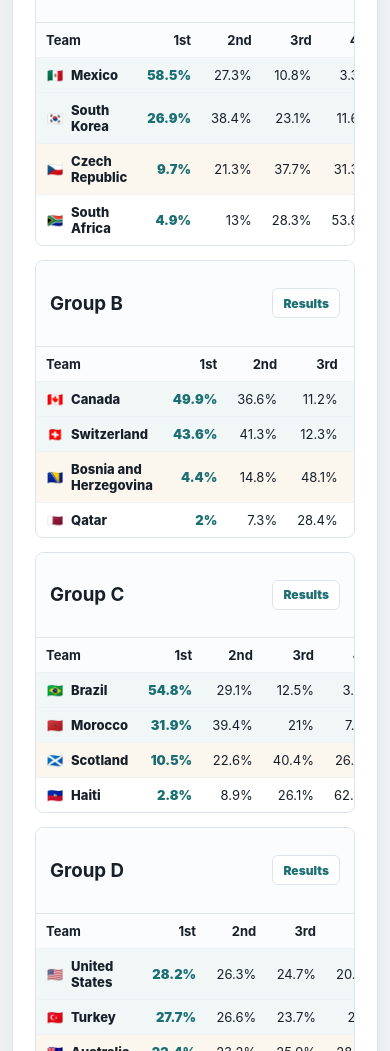
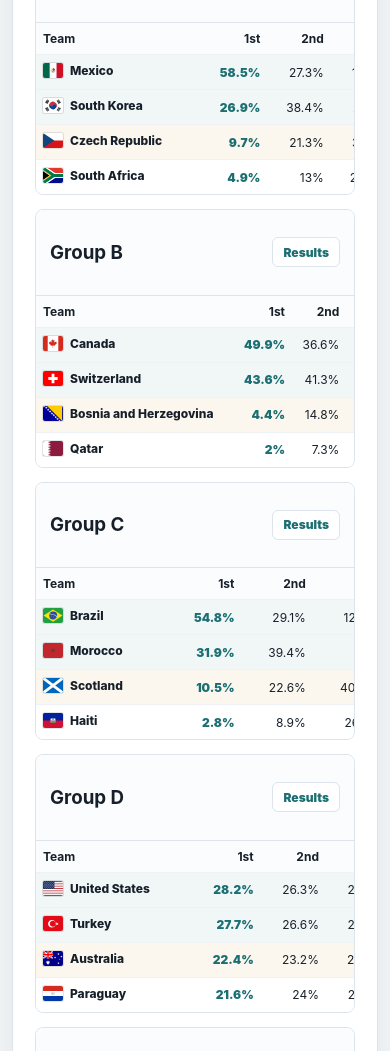
Before and after one commit to chalau2002/wc2026-prediction, a plain HTML site: page docs/index.html in a window 390 px wide. Shown: the part 949-2000 px from the top of the page. Drawn offline with nearby package versions, Linux system fonts and the light colour scheme.

Commit message:
fixed UI bugs

```diff
--- a/docs/app.js
+++ b/docs/app.js
@@ -20,56 +20,71 @@ let dashboardData;
 let rankingSort = { key: "p_champion", direction: "desc" };
 let selectedTeamName = null;
 
-const teamFlags = {
-  Algeria: "🇩🇿",
-  Argentina: "🇦🇷",
-  Australia: "🇦🇺",
-  Austria: "🇦🇹",
-  Belgium: "🇧🇪",
-  "Bosnia and Herzegovina": "🇧🇦",
-  Brazil: "🇧🇷",
-  Canada: "🇨🇦",
-  "Cape Verde": "🇨🇻",
-  Colombia: "🇨🇴",
-  Croatia: "🇭🇷",
-  Curaçao: "🇨🇼",
-  "Czech Republic": "🇨🇿",
-  "DR Congo": "🇨🇩",
-  Ecuador: "🇪🇨",
-  Egypt: "🇪🇬",
-  England: "\u{1F3F4}\u{E0067}\u{E0062}\u{E0065}\u{E006E}\u{E0067}\u{E007F}",
-  France: "🇫🇷",
-  Germany: "🇩🇪",
-  Ghana: "🇬🇭",
-  Haiti: "🇭🇹",
-  Iran: "🇮🇷",
-  Iraq: "🇮🇶",
-  "Ivory Coast": "🇨🇮",
-  Japan: "🇯🇵",
-  Jordan: "🇯🇴",
-  Mexico: "🇲🇽",
-  Morocco: "🇲🇦",
-  Netherlands: "🇳🇱",
-  "New Zealand": "🇳🇿",
-  Norway: "🇳🇴",
-  Panama: "🇵🇦",
-  Paraguay: "🇵🇾",
-  Portugal: "🇵🇹",
-  Qatar: "🇶🇦",
-  "Saudi Arabia": "🇸🇦",
-  Scotland: "\u{1F3F4}\u{E0067}\u{E0062}\u{E0073}\u{E0063}\u{E0074}\u{E007F}",
-  Senegal: "🇸🇳",
-  "South Africa": "🇿🇦",
-  "South Korea": "🇰🇷",
-  Spain: "🇪🇸",
-  Sweden: "🇸🇪",
-  Switzerland: "🇨🇭",
-  Tunisia: "🇹🇳",
-  Turkey: "🇹🇷",
-  "United States": "🇺🇸",
-  Uruguay: "🇺🇾",
-  Uzbekistan: "🇺🇿",
+const teamFlagCodes = {
+  Algeria: "dz",
+  Argentina: "ar",
+  Australia: "au",
+  Austria: "at",
+  Belgium: "be",
+  "Bosnia and Herzegovina": "ba",
+  Brazil: "br",
+  Canada: "ca",
+  "Cape Verde": "cv",
+  Colombia: "co",
+  Croatia: "hr",
+  "Cura\u00e7ao": "cw",
+  "Czech Republic": "cz",
+  "DR Congo": "cd",
+  Ecuador: "ec",
+  Egypt: "eg",
+  England: "gb-eng",
+  France: "fr",
+  Germany: "de",
+  Ghana: "gh",
+  Haiti: "ht",
+  Iran: "ir",
+  Iraq: "iq",
+  "Ivory Coast": "ci",
+  Japan: "jp",
+  Jordan: "jo",
+  Mexico: "mx",
+  Morocco: "ma",
+  Netherlands: "nl",
+  "New Zealand": "nz",
+  Norway: "no",
+  Panama: "pa",
+  Paraguay: "py",
+  Portugal: "pt",
+  Qatar: "qa",
+  "Saudi Arabia": "sa",
+  Scotland: "gb-sct",
+  Senegal: "sn",
+  "South Africa": "za",
+  "South Korea": "kr",
+  Spain: "es",
+  Sweden: "se",
+  Switzerland: "ch",
+  Tunisia: "tn",
+  Turkey: "tr",
+  "United States": "us",
+  Uruguay: "uy",
+  Uzbekistan: "uz",
 };
+
+function flagMarkup(team) {
+  const code = teamFlagCodes[team];
+  if (!code) return `<span class="flag flag-placeholder" aria-hidden="true"></span>`;
+  return `
+    <img
+      class="flag"
+      src="https://cdn.jsdelivr.net/gh/lipis/flag-icons/flags/4x3/${code}.svg"
+      alt=""
+      loading="lazy"
+      decoding="async"
+      aria-hidden="true"
+    >
+  `;
+}
 
 function pct(value) {
   return `${Math.round(Number(value) * 1000) / 10}%`;
@@ -88,7 +103,7 @@ function defaultTeamName(data) {
 }
 
 function teamLabel(team) {
-  return `<span class="team-name"><span class="flag" aria-hidden="true">${teamFlags[team] || "🏳️"}</span><span>${team}</span></span>`;
+  return `<span class="team-name">${flagMarkup(team)}<span>${team}</span></span>`;
 }
 
 function metricValue(team, key) {
@@ -464,7 +479,7 @@ function applyDashboardData(nextData) {
   select.innerHTML = dashboardData.teams
     .slice()
     .sort((a, b) => a.team.localeCompare(b.team))
-    .map((team) => `<option value="${team.team}">${teamFlags[team.team] || "🏳️"} ${team.team}</option>`)
+    .map((team) => `<option value="${team.team}">${team.team}</option>`)
     .join("");
   const nextTeam = selectedTeamName && dashboardData.teams.some((team) => team.team === selectedTeamName)
     ? selectedTeamName
--- a/docs/styles.css
+++ b/docs/styles.css
@@ -379,8 +379,16 @@ tr:last-child td {
 
 .flag {
   flex: 0 0 auto;
-  width: 18px;
-  text-align: center;
+  display: block;
+  width: 20px;
+  height: 15px;
+  border-radius: 2px;
+  object-fit: cover;
+  box-shadow: 0 0 0 1px rgba(23, 32, 42, 0.12);
+}
+
+.flag-placeholder {
+  background: #eef2f5;
 }
 
 .strong-stat {
@@ -744,9 +752,42 @@ tr:last-child td {
   .selector-row,
   .metric-grid,
   .team-games-grid,
-  .groups-grid,
-  .bracket-grid {
+  .groups-grid {
     grid-template-columns: 1fr;
+  }
+
+  .group-card {
+    overflow-x: auto;
+  }
+
+  .group-card table {
+    min-width: 420px;
+  }
+
+  .group-card th,
+  .group-card td {
+    padding: 8px 7px;
+    font-size: 12px;
+  }
+
+  .bracket-scroll {
+    overflow-x: auto;
+    overscroll-behavior-x: contain;
+    -webkit-overflow-scrolling: touch;
+    padding-bottom: 18px;
+  }
+
+  .bracket-board {
+    width: 1120px;
+    min-width: 1120px;
+  }
+
+  .bracket-team .team-name span:last-child {
+    display: none;
+  }
+
+  .bracket-team .team-name {
+    flex: 0 0 auto;
   }
 
   .match-head {
```
Also changed, not shown: 1 other file.
